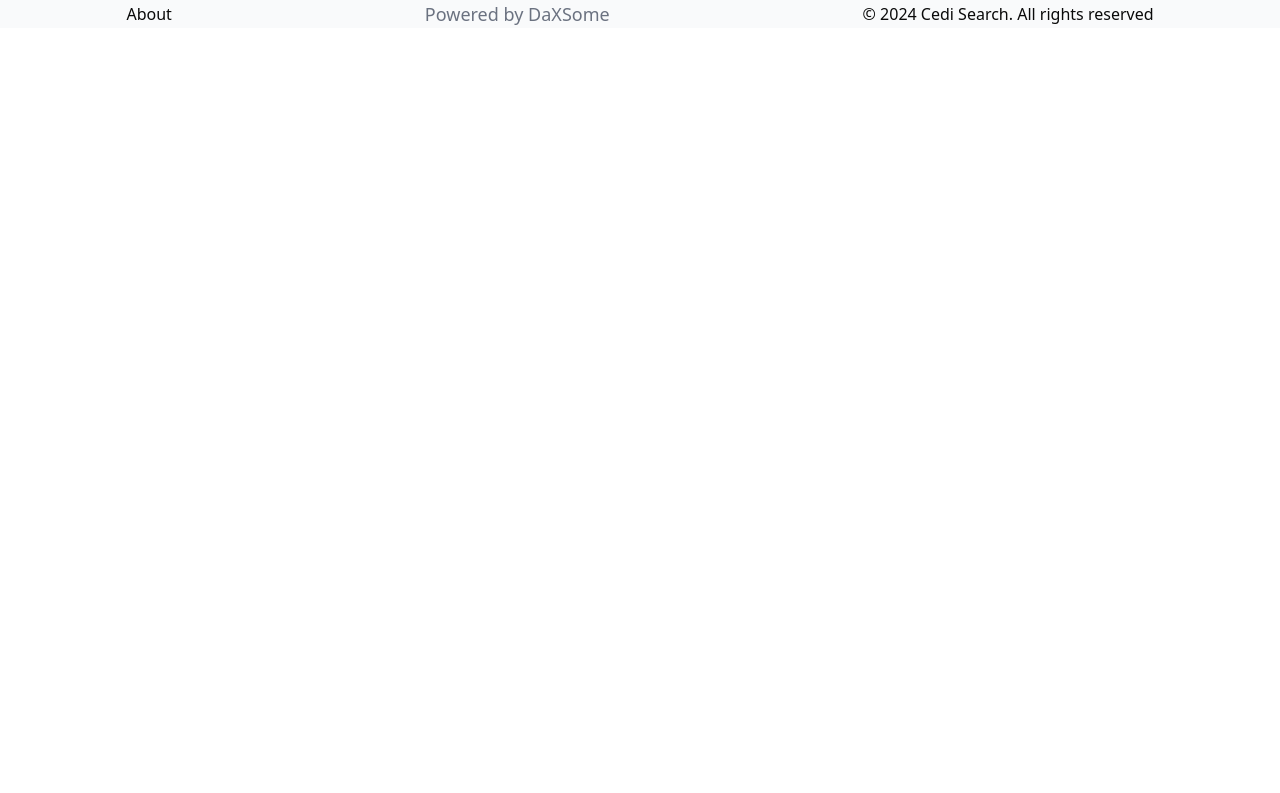
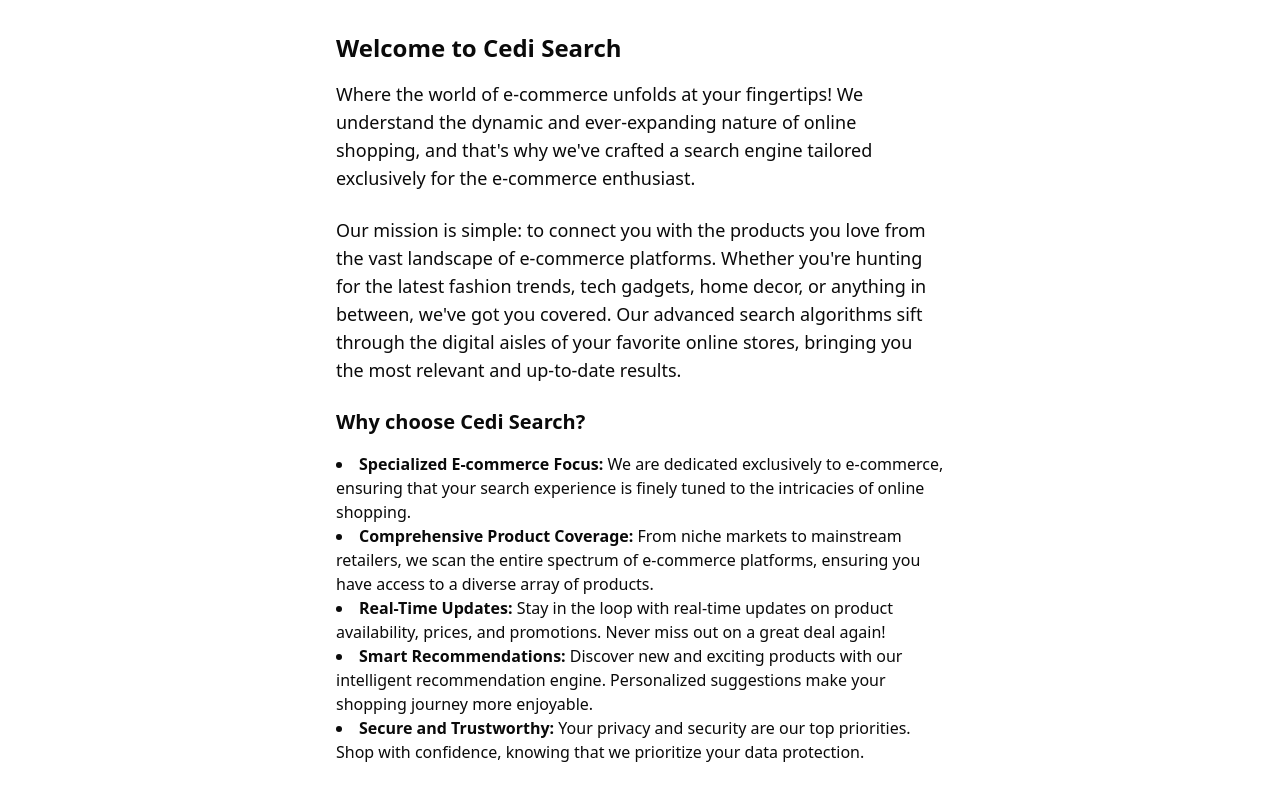
Before and after one commit to DaXSome/Cedi-Search-Web, a Next.js app: page /about in a window 1280 px wide. Shown: the top 793 px of the page. Built offline with nearby package versions, Linux system fonts and the light colour scheme.

Commit message:
feat: Add about

```diff
--- a/src/app/about/page.tsx
+++ b/src/app/about/page.tsx
@@ -1,5 +1,57 @@
 const About = () => {
-  return <></>;
+  return (
+    <div className="p-8 max-w-2xl mx-auto">
+      <h1 className="text-2xl font-bold mb-4">Welcome to Cedi Search</h1>
+      <p className="text-lg mb-6">
+        Where the world of e-commerce unfolds at your fingertips! We understand
+        the dynamic and ever-expanding nature of online shopping, and
+        that&apos;s why we&apos;ve crafted a search engine tailored exclusively
+        for the e-commerce enthusiast.
+      </p>
+      <p className="text-lg mb-6">
+        Our mission is simple: to connect you with the products you love from
+        the vast landscape of e-commerce platforms. Whether you&apos;re hunting
+        for the latest fashion trends, tech gadgets, home decor, or anything in
+        between, we&apos;ve got you covered. Our advanced search algorithms sift
+        through the digital aisles of your favorite online stores, bringing you
+        the most relevant and up-to-date results.
+      </p>
+      <h2 className="text-xl font-semibold mb-4">Why choose Cedi Search?</h2>
+      <ul className="list-disc list-inside mb-6">
+        <li>
+          <strong>Specialized E-commerce Focus:</strong> We are dedicated
+          exclusively to e-commerce, ensuring that your search experience is
+          finely tuned to the intricacies of online shopping.
+        </li>
+        <li>
+          <strong>Comprehensive Product Coverage:</strong> From niche markets to
+          mainstream retailers, we scan the entire spectrum of e-commerce
+          platforms, ensuring you have access to a diverse array of products.
+        </li>
+        <li>
+          <strong>Real-Time Updates:</strong> Stay in the loop with real-time
+          updates on product availability, prices, and promotions. Never miss
+          out on a great deal again!
+        </li>
+        <li>
+          <strong>Smart Recommendations:</strong> Discover new and exciting
+          products with our intelligent recommendation engine. Personalized
+          suggestions make your shopping journey more enjoyable.
+        </li>
+        <li>
+          <strong>Secure and Trustworthy:</strong> Your privacy and security are
+          our top priorities. Shop with confidence, knowing that we prioritize
+          your data protection.
+        </li>
+      </ul>
+      <p className="text-lg">
+        Whether you&apos;re a seasoned online shopper or just embarking on your
+        e-commerce adventure, Cedi Search is here to simplify and enhance your
+        search for the perfect find. Join us in exploring the world of
+        e-commerce like never before!
+      </p>
+    </div>
+  );
 };
 
 export default About;
```
